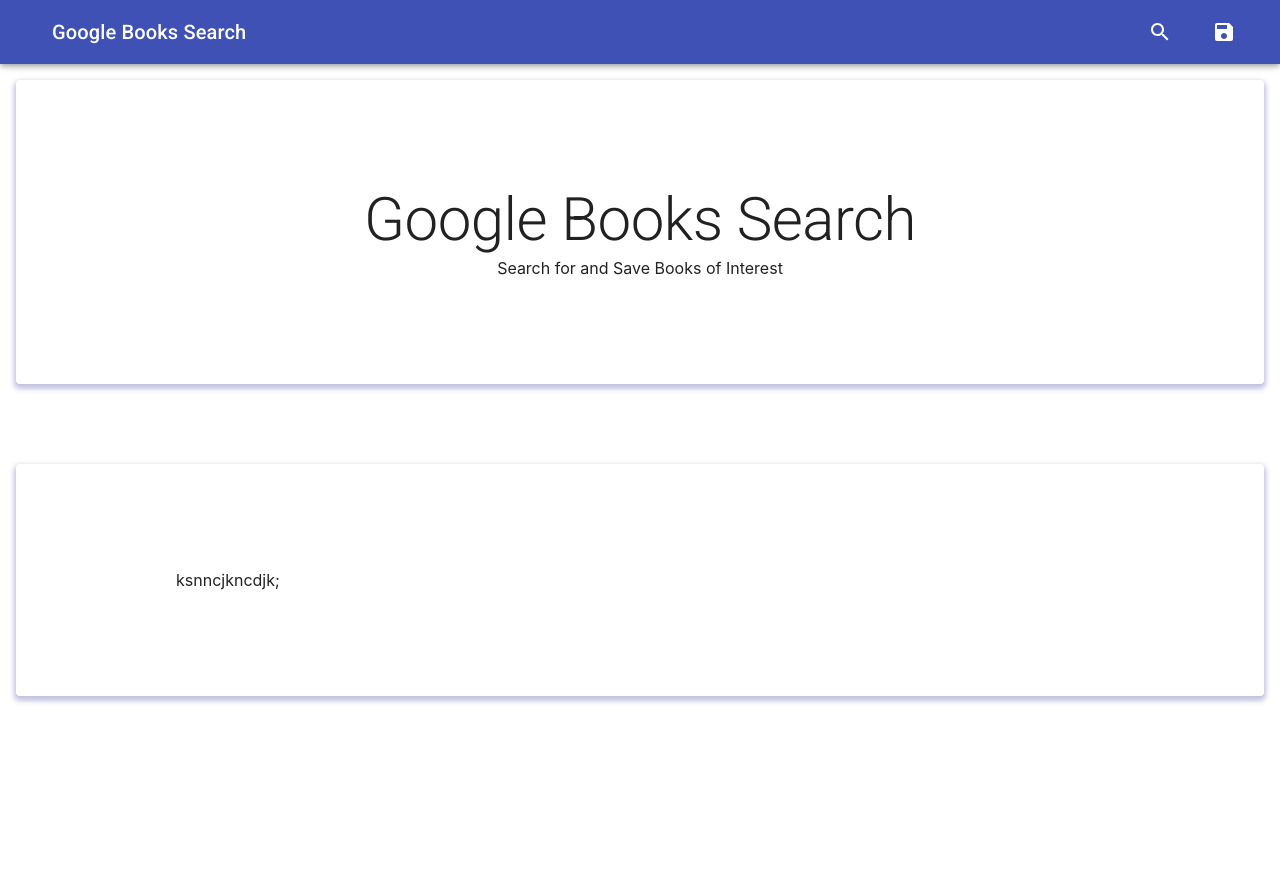
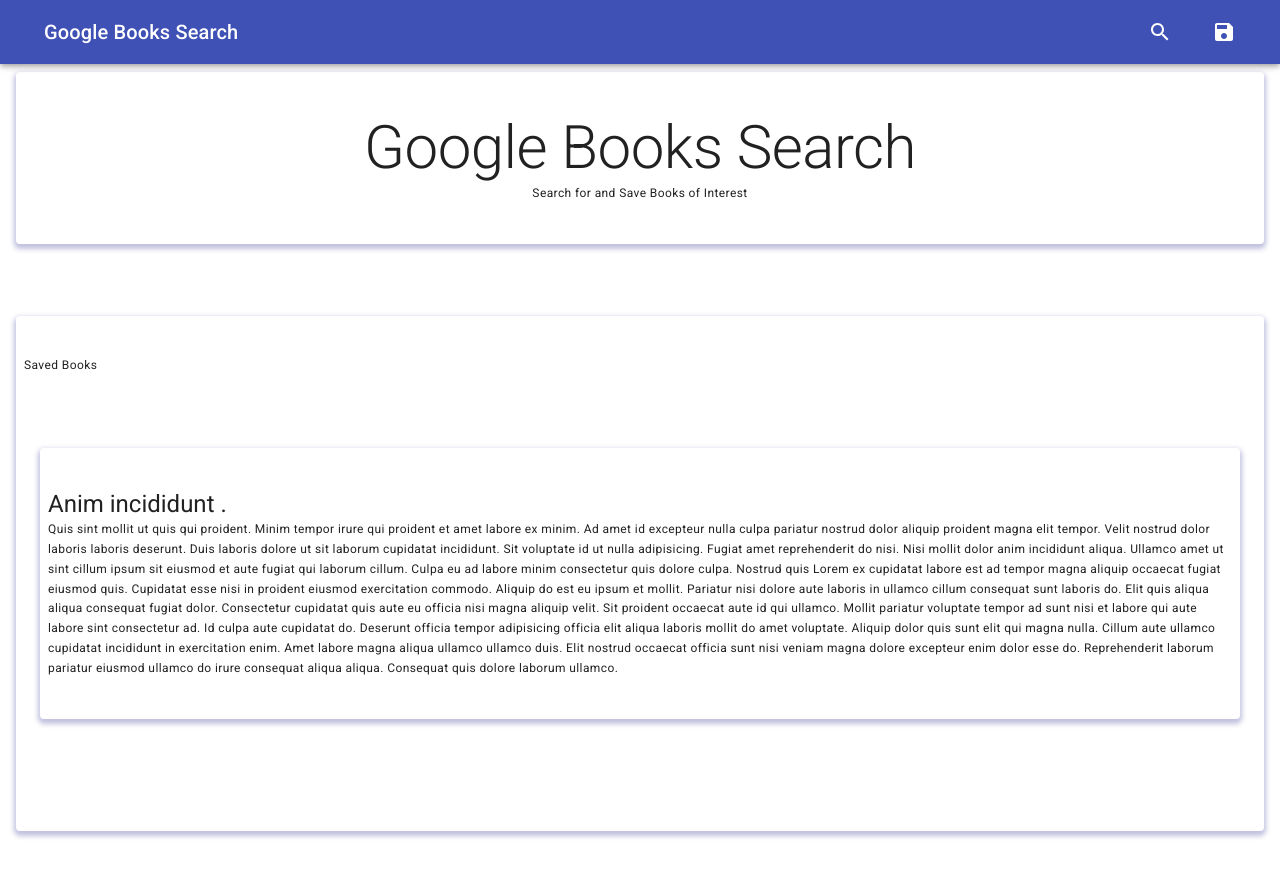
Before and after one commit to adliano/GoogleBooksSearch, a React (Create React App) app in the folder client/: page / in a window 1280 px wide. Shown: the top 876 px of the page. Before the commit the page ends 800 px from the top, so only its background shows below. Built offline with nearby package versions, Linux system fonts and the light colour scheme; a web font is replaced by a local one.

Commit message:
add some more headers

```diff
--- a/client/src/App.js
+++ b/client/src/App.js
@@ -1,24 +1,52 @@
-import React from "react";
-import Books from "./pages/Books";
-import Nav from "./components/Nav";
-import Paper from "./components/paper"
-import { H2, P } from "./components/headers"
+import React from 'react'
+import Books from './pages/Books'
+import Nav from './components/Nav'
+import Paper from './components/paper'
+import { H2, H5, P } from './components/headers'
 
-function App() {
+function App () {
   return (
     <div>
       <Nav />
       {/* <Books /> */}
-      {/* <Paper h2='Google Books Search' p='Search for and Save Books of Interest'/> */}
       <Paper>
-        <H2>Google Books Search</H2>
-        <P>Search for and Save Books of Interest</P>
+        <H2 align='center'>Google Books Search</H2>
+        <P align='center'>Search for and Save Books of Interest</P>
       </Paper>
       <Paper>
-        ksnncjkncdjk;
+        <P align='inherit'>Saved Books</P>
+        <Paper>
+          <H5 align='inherit'>Anim incididunt .</H5>
+          <P>
+            Quis sint mollit ut quis qui proident. Minim tempor irure qui
+            proident et amet labore ex minim. Ad amet id excepteur nulla culpa
+            pariatur nostrud dolor aliquip proident magna elit tempor. Velit
+            nostrud dolor laboris laboris deserunt. Duis laboris dolore ut sit
+            laborum cupidatat incididunt. Sit voluptate id ut nulla adipisicing.
+            Fugiat amet reprehenderit do nisi. Nisi mollit dolor anim incididunt
+            aliqua. Ullamco amet ut sint cillum ipsum sit eiusmod et aute fugiat
+            qui laborum cillum. Culpa eu ad labore minim consectetur quis dolore
+            culpa. Nostrud quis Lorem ex cupidatat labore est ad tempor magna
+            aliquip occaecat fugiat eiusmod quis. Cupidatat esse nisi in
+            proident eiusmod exercitation commodo. Aliquip do est eu ipsum et
+            mollit. Pariatur nisi dolore aute laboris in ullamco cillum
+            consequat sunt laboris do. Elit quis aliqua aliqua consequat fugiat
+            dolor. Consectetur cupidatat quis aute eu officia nisi magna aliquip
+            velit. Sit proident occaecat aute id qui ullamco. Mollit pariatur
+            voluptate tempor ad sunt nisi et labore qui aute labore sint
+            consectetur ad. Id culpa aute cupidatat do. Deserunt officia tempor
+            adipisicing officia elit aliqua laboris mollit do amet voluptate.
+            Aliquip dolor quis sunt elit qui magna nulla. Cillum aute ullamco
+            cupidatat incididunt in exercitation enim. Amet labore magna aliqua
+            ullamco ullamco duis. Elit nostrud occaecat officia sunt nisi veniam
+            magna dolore excepteur enim dolor esse do. Reprehenderit laborum
+            pariatur eiusmod ullamco do irure consequat aliqua aliqua. Consequat
+            quis dolore laborum ullamco.
+          </P>
+        </Paper>
       </Paper>
     </div>
-  );
+  )
 }
 
-export default App;
+export default App
--- a/client/src/components/Nav/styles.js
+++ b/client/src/components/Nav/styles.js
@@ -5,7 +5,7 @@
       flexGrow: 1,
     },
     menuButton: {
-      marginRight: theme.spacing(2),
+      marginRight: theme.spacing(1),
     },
     title: {
       flexGrow: 1,
--- a/client/src/components/headers/index.js
+++ b/client/src/components/headers/index.js
@@ -9,7 +9,7 @@
   /// Return the <h2> component
   return (
     <>
-      <Typography variant='h2' component='h2' align='center'>
+      <Typography variant='h2' component='h2' {...props}>
         {props.children}
       </Typography>
     </>
@@ -17,12 +17,23 @@
 }
 
 export function P (props) {
-    /// Return the <h2> component
+    /// Return the <p> component
     return (
       <>
-        <Typography variant='p' component='p' align='center'>
+        <Typography variant='caption' component='p' {...props}>
           {props.children}
         </Typography>
       </>
     )
   }
+
+  export function H5 (props) {
+    /// Return the <h5> component
+    return (
+      <>
+        <Typography variant='h5' component='h5' {...props}>
+          {props.children}
+        </Typography>
+      </>
+    )
+  }
--- a/client/src/components/paper/index.js
+++ b/client/src/components/paper/index.js
@@ -14,12 +14,6 @@
     <div>
       <Paper className={classes.root}>
           {props.children}
-        {/* <Typography variant="h2" component="h3" align='center'>
-          {props.h2}
-        </Typography>
-        <Typography component="p" align='center'>
-          {props.p}
-        </Typography> */}
       </Paper>
     </div>
   );
--- a/client/src/components/paper/styles.js
+++ b/client/src/components/paper/styles.js
@@ -3,8 +3,8 @@
 
 const useStyles = makeStyles(theme => ({
     root: {
-      padding: theme.spacing(13, 20),
-      margin: theme.spacing(10, 2),
+      padding: theme.spacing(5, 1),
+      margin: theme.spacing(9, 2),
       boxShadow: '0 3px 5px 2px rgba(50, 50, 150, .3)',
     },
   }));
```
